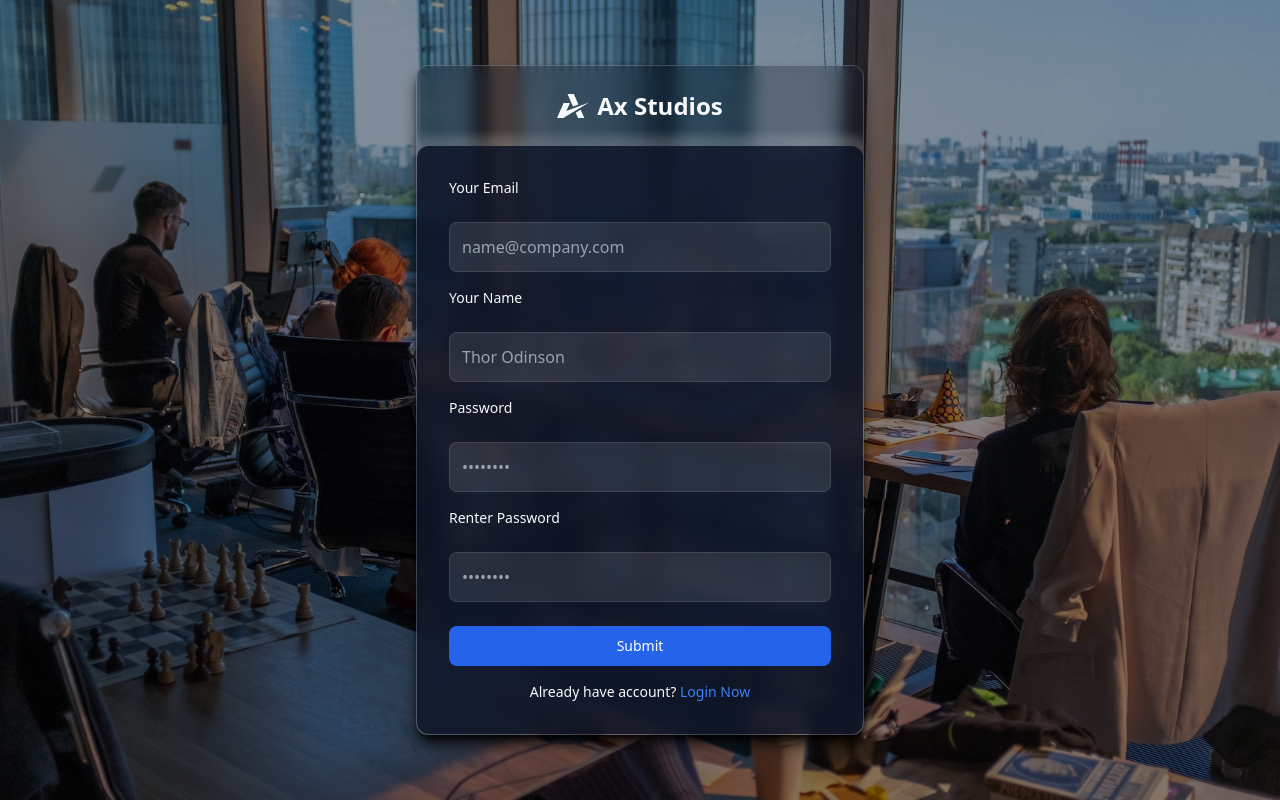
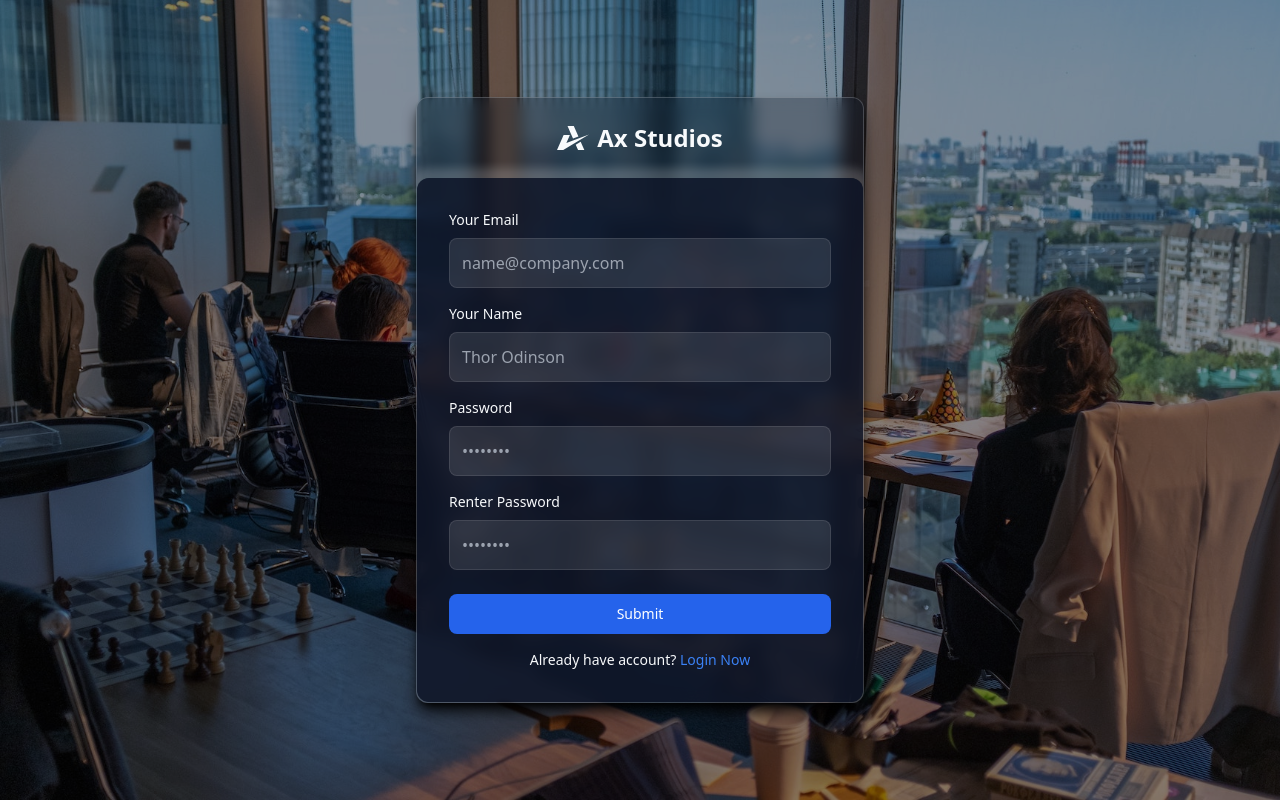
Before and after one commit to ax-studios/ax-lms-frontend, a Next.js app: page /auth/register in a window 1280 px wide. Built offline with nearby package versions, Linux system fonts and the light colour scheme.

Commit message:
added error state in Input Box

```diff
--- a/src/components/Input/index.tsx
+++ b/src/components/Input/index.tsx
@@ -1,4 +1,4 @@
-import { ChangeEvent, HTMLInputTypeAttribute, ReactElement } from 'react';
+import { ChangeEvent, FC, HTMLInputTypeAttribute, ReactElement } from 'react';
 
 interface InputProps {
   id: string;
@@ -10,9 +10,10 @@ interface InputProps {
   disabled?: boolean;
   value: string;
   onChange: (e: ChangeEvent<HTMLInputElement>) => void;
+  error?: null | string;
 }
 
-const Input = ({
+const Input: FC<InputProps> = ({
   id,
   name,
   type,
@@ -21,9 +22,10 @@ const Input = ({
   disabled,
   onChange,
   displayName,
-}: InputProps): ReactElement => {
+  error,
+}): ReactElement => {
   return (
-    <>
+    <div>
       <label htmlFor={id} className="text-slate font-medium text-sm block mb-2">
         {displayName}
       </label>
@@ -31,13 +33,16 @@ const Input = ({
         type={type}
         id={id}
         name={name}
-        className="bg-slate-50/10 text-medium p-3 border border-slate-50/10 rounded-lg w-full block focus:ring-2 outline-none  focus:ring-blue-500 "
+        className="bg-slate-50/10 text-medium p-3 border border-slate-50/10 rounded-lg w-full block focus:ring-2 outline-none  focus:ring-blue-500"
         placeholder={placeholder}
         required={required}
         disabled={disabled}
         onChange={onChange}
       />
-    </>
+      {error !== null && (
+        <span className="text-red-500 mt-2 text-sm">{error}</span>
+      )}
+    </div>
   );
 };
 
```
